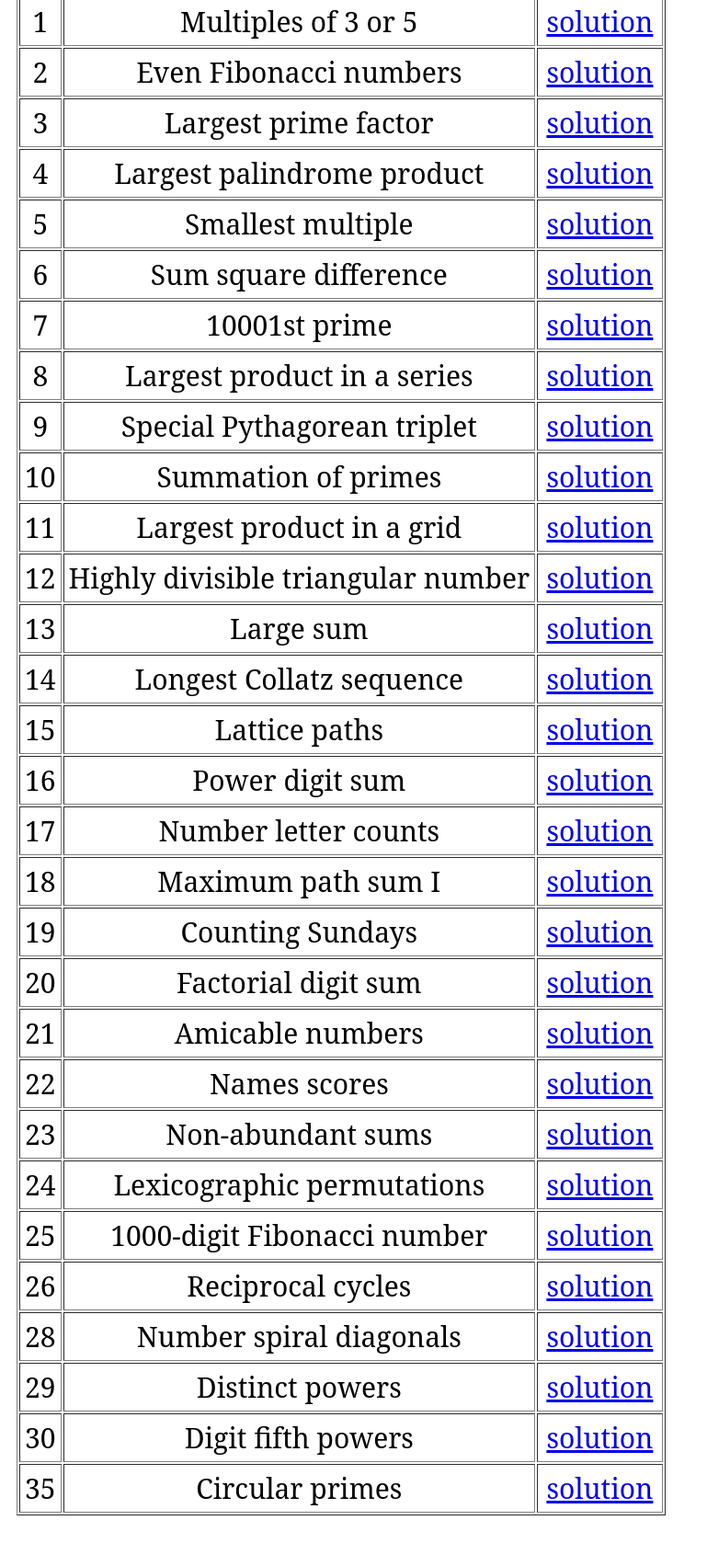
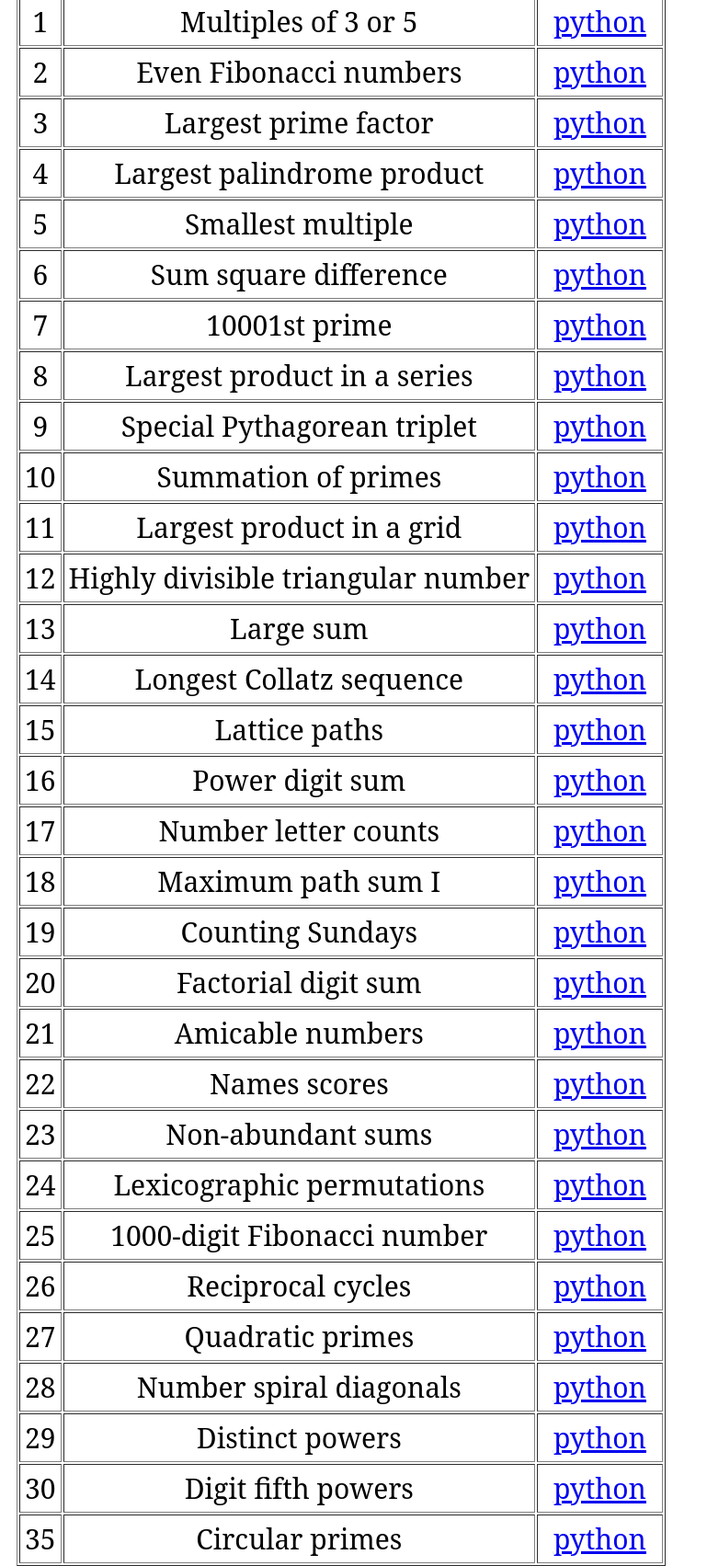
Before and after one commit to MrGusain/Project-Euler-Solutions, a plain HTML site: page index.html in a window 1280 px wide. Shown: the part 141-1844 px from the top of the page at 92% size, without its empty margins (0-769 px from the left). Before the commit the page ends 1799 px from the top, so only its background shows below. Drawn offline with Linux system fonts and the light colour scheme.

Commit message:
links added

```diff
--- a/index.html
+++ b/index.html
@@ -30,7 +30,7 @@
 				<td>1</td>
 				<td>Multiples of 3 or 5</td>
 				<td>
-					<a href="https://github.com/MrGusain/Project-Euler-Solutions/blob/main/problem001.py", target="_blank">solution</a>
+					<a href="https://github.com/MrGusain/Project-Euler-pythons/blob/main/problem001.py", target="_blank">python</a>
 				</td>
 			</tr>
 
@@ -38,7 +38,7 @@
 				<td>2</td>
 				<td>Even Fibonacci numbers</td>
 				<td>
-					<a href="https://github.com/MrGusain/Project-Euler-Solutions/blob/main/problem002.py", target="_blank">solution</a>
+					<a href="https://github.com/MrGusain/Project-Euler-pythons/blob/main/problem002.py", target="_blank">python</a>
 				</td>
 			</tr>
 
@@ -46,7 +46,7 @@
 				<td>3</td>
 				<td>Largest prime factor</td>
 				<td>
-					<a href="https://github.com/MrGusain/Project-Euler-Solutions/blob/main/problem003.py", target="_blank">solution</a>
+					<a href="https://github.com/MrGusain/Project-Euler-pythons/blob/main/problem003.py", target="_blank">python</a>
 				</td>
 			</tr>
 
@@ -54,7 +54,7 @@
 				<td>4</td>
 				<td>Largest palindrome product</td>
 				<td>
-					<a href="https://github.com/MrGusain/Project-Euler-Solutions/blob/main/problem004.py", target="_blank">solution</a>
+					<a href="https://github.com/MrGusain/Project-Euler-pythons/blob/main/problem004.py", target="_blank">python</a>
 				</td>
 			</tr>
 
@@ -62,7 +62,7 @@
 				<td>5</td>
 				<td>Smallest multiple</td>
 				<td>
-					<a href="https://github.com/MrGusain/Project-Euler-Solutions/blob/main/problem005.py", target="_blank">solution</a>
+					<a href="https://github.com/MrGusain/Project-Euler-pythons/blob/main/problem005.py", target="_blank">python</a>
 				</td>
 			</tr>
 
@@ -70,7 +70,7 @@
 				<td>6</td>
 				<td>Sum square difference</td>
 				<td>
-					<a href="https://github.com/MrGusain/Project-Euler-Solutions/blob/main/problem006.py", target="_blank">solution</a>
+					<a href="https://github.com/MrGusain/Project-Euler-pythons/blob/main/problem006.py", target="_blank">python</a>
 				</td>
 			</tr>
 
@@ -78,7 +78,7 @@
 				<td>7</td>
 				<td>10001st prime</td>
 				<td>
-					<a href="https://github.com/MrGusain/Project-Euler-Solutions/blob/main/problem007.py", target="_blank">solution</a>
+					<a href="https://github.com/MrGusain/Project-Euler-pythons/blob/main/problem007.py", target="_blank">python</a>
 				</td>
 			</tr>
 
@@ -86,7 +86,7 @@
 				<td>8</td>
 				<td>Largest product in a series</td>
 				<td>
-					<a href="https://github.com/MrGusain/Project-Euler-Solutions/blob/main/problem008.py", target="_blank">solution</a>
+					<a href="https://github.com/MrGusain/Project-Euler-pythons/blob/main/problem008.py", target="_blank">python</a>
 				</td>
 			</tr>
 
@@ -94,7 +94,7 @@
 				<td>9</td>
 				<td>Special Pythagorean triplet</td>
 				<td>
-					<a href="https://github.com/MrGusain/Project-Euler-Solutions/blob/main/problem009.py", target="_blank">solution</a>
+					<a href="https://github.com/MrGusain/Project-Euler-pythons/blob/main/problem009.py", target="_blank">python</a>
 				</td>
 			</tr>
 
@@ -102,7 +102,7 @@
 				<td>10</td>
 				<td>Summation of primes</td>
 				<td>
-					<a href="https://github.com/MrGusain/Project-Euler-Solutions/blob/main/problem010.py", target="_blank">solution</a>
+					<a href="https://github.com/MrGusain/Project-Euler-pythons/blob/main/problem010.py", target="_blank">python</a>
 				</td>
 			</tr>
 
@@ -110,7 +110,7 @@
 				<td>11</td>
 				<td>Largest product in a grid</td>
 				<td>
-					<a href="https://github.com/MrGusain/Project-Euler-Solutions/blob/main/problem011.py", target="_blank">solution</a>
+					<a href="https://github.com/MrGusain/Project-Euler-pythons/blob/main/problem011.py", target="_blank">python</a>
 				</td>
 			</tr>
 
@@ -118,7 +118,7 @@
 				<td>12</td>
 				<td>Highly divisible triangular number</td>
 				<td>
-					<a href="https://github.com/MrGusain/Project-Euler-Solutions/blob/main/problem012.py", target="_blank">solution</a>
+					<a href="https://github.com/MrGusain/Project-Euler-pythons/blob/main/problem012.py", target="_blank">python</a>
 				</td>
 			</tr>
 
@@ -126,7 +126,7 @@
 				<td>13</td>
 				<td>Large sum</td>
 				<td>
-					<a href="https://github.com/MrGusain/Project-Euler-Solutions/blob/main/problem013.py", target="_blank">solution</a>
+					<a href="https://github.com/MrGusain/Project-Euler-pythons/blob/main/problem013.py", target="_blank">python</a>
 				</td>
 			</tr>
 
@@ -134,7 +134,7 @@
 				<td>14</td>
 				<td>Longest Collatz sequence</td>
 				<td>
-					<a href="https://github.com/MrGusain/Project-Euler-Solutions/blob/main/problem014.py", target="_blank">solution</a>
+					<a href="https://github.com/MrGusain/Project-Euler-pythons/blob/main/problem014.py", target="_blank">python</a>
 				</td>
 			</tr>
 
@@ -142,7 +142,7 @@
 				<td>15</td>
 				<td>Lattice paths</td>
 				<td>
-					<a href="https://github.com/MrGusain/Project-Euler-Solutions/blob/main/problem015.py", target="_blank">solution</a>
+					<a href="https://github.com/MrGusain/Project-Euler-pythons/blob/main/problem015.py", target="_blank">python</a>
 				</td>
 			</tr>
 
@@ -150,7 +150,7 @@
 				<td>16</td>
 				<td>Power digit sum</td>
 				<td>
-					<a href="https://github.com/MrGusain/Project-Euler-Solutions/blob/main/problem016.py", target="_blank">solution</a>
+					<a href="https://github.com/MrGusain/Project-Euler-pythons/blob/main/problem016.py", target="_blank">python</a>
 				</td>
 			</tr>
 
@@ -158,7 +158,7 @@
 				<td>17</td>
 				<td>Number letter counts</td>
 				<td>
-					<a href="https://github.com/MrGusain/Project-Euler-Solutions/blob/main/problem017.py", target="_blank">solution</a>
+					<a href="https://github.com/MrGusain/Project-Euler-pythons/blob/main/problem017.py", target="_blank">python</a>
 				</td>
 			</tr>
 
@@ -166,7 +166,7 @@
 				<td>18</td>
 				<td>Maximum path sum I</td>
 				<td>
-					<a href="https://github.com/MrGusain/Project-Euler-Solutions/blob/main/problem018.py", target="_blank">solution</a>
+					<a href="https://github.com/MrGusain/Project-Euler-pythons/blob/main/problem018.py", target="_blank">python</a>
 				</td>
 			</tr>
 
@@ -174,7 +174,7 @@
 				<td>19</td>
 				<td>Counting Sundays</td>
 				<td>
-					<a href="https://github.com/MrGusain/Project-Euler-Solutions/blob/main/problem019.py", target="_blank">solution</a>
+					<a href="https://github.com/MrGusain/Project-Euler-pythons/blob/main/problem019.py", target="_blank">python</a>
 				</td>
 			</tr>
 
@@ -182,7 +182,7 @@
 				<td>20</td>
 				<td>Factorial digit sum</td>
 				<td>
-					<a href="https://github.com/MrGusain/Project-Euler-Solutions/blob/main/problem020.py", target="_blank">solution</a>
+					<a href="https://github.com/MrGusain/Project-Euler-pythons/blob/main/problem020.py", target="_blank">python</a>
 				</td>
 			</tr>
 
@@ -190,7 +190,7 @@
 				<td>21</td>
 				<td>Amicable numbers</td>
 				<td>
-					<a href="https://github.com/MrGusain/Project-Euler-Solutions/blob/main/problem021.py", target="_blank">solution</a>
+					<a href="https://github.com/MrGusain/Project-Euler-pythons/blob/main/problem021.py", target="_blank">python</a>
 				</td>
 			</tr>
 
@@ -198,7 +198,7 @@
 				<td>22</td>
 				<td>Names scores</td>
 				<td>
-					<a href="https://github.com/MrGusain/Project-Euler-Solutions/blob/main/problem022.py", target="_blank">solution</a>
+					<a href="https://github.com/MrGusain/Project-Euler-pythons/blob/main/problem022.py", target="_blank">python</a>
 				</td>
 			</tr>
 
@@ -206,7 +206,7 @@
 				<td>23</td>
 				<td>Non-abundant sums</td>
 				<td>
-					<a href="https://github.com/MrGusain/Project-Euler-Solutions/blob/main/problem023.py", target="_blank">solution</a>
+					<a href="https://github.com/MrGusain/Project-Euler-pythons/blob/main/problem023.py", target="_blank">python</a>
 				</td>
 			</tr>
 
@@ -214,7 +214,7 @@
 				<td>24</td>
 				<td>Lexicographic permutations</td>
 				<td>
-					<a href="https://github.com/MrGusain/Project-Euler-Solutions/blob/main/problem024.py", target="_blank">solution</a>
+					<a href="https://github.com/MrGusain/Project-Euler-pythons/blob/main/problem024.py", target="_blank">python</a>
 				</td>
 			</tr>
 
@@ -222,7 +222,7 @@
 				<td>25</td>
 				<td>1000-digit Fibonacci number</td>
 				<td>
-					<a href="https://github.com/MrGusain/Project-Euler-Solutions/blob/main/problem025.py", target="_blank">solution</a>
+					<a href="https://github.com/MrGusain/Project-Euler-pythons/blob/main/problem025.py", target="_blank">python</a>
 				</td>
 			</tr>
 
@@ -230,7 +230,15 @@
 				<td>26</td>
 				<td>Reciprocal cycles</td>
 				<td>
-					<a href="https://github.com/MrGusain/Project-Euler-Solutions/blob/main/problem026.py", target="_blank">solution</a>
+					<a href="https://github.com/MrGusain/Project-Euler-pythons/blob/main/problem026.py", target="_blank">python</a>
+				</td>
+			</tr>
+
+			<tr>
+				<td>27</td>
+				<td>Quadratic primes</td>
+				<td>
+					<a href="https://github.com/MrGusain/Project-Euler-pythons/blob/main/problem027.py", target="_blank">python</a>
 				</td>
 			</tr>
 
@@ -238,7 +246,7 @@
 				<td>28</td>
 				<td>Number spiral diagonals</td>
 				<td>
-				<a href="https://github.com/MrGusain/Project-Euler-Solutions/blob/main/problem028.py", target="_blank">solution</a>
+					<a href="https://github.com/MrGusain/Project-Euler-pythons/blob/main/problem028.py", target="_blank">python</a>
 				</td>
 			</tr>
 
@@ -246,7 +254,7 @@
 				<td>29</td>
 				<td>Distinct powers</td>
 				<td>
-					<a href="https://github.com/MrGusain/Project-Euler-Solutions/blob/main/problem029.py", target="_blank">solution</a>
+					<a href="https://github.com/MrGusain/Project-Euler-pythons/blob/main/problem029.py", target="_blank">python</a>
 				</td>
 			</tr>
 
@@ -254,7 +262,7 @@
 				<td>30</td>
 				<td>Digit fifth powers</td>
 				<td>
-					<a href="https://github.com/MrGusain/Project-Euler-Solutions/blob/main/problem030.py", target="_blank">solution</a>
+					<a href="https://github.com/MrGusain/Project-Euler-pythons/blob/main/problem030.py", target="_blank">python</a>
 				</td>
 			</tr>
 
@@ -262,7 +270,7 @@
 				<td>35</td>
 				<td>Circular primes</td>
 				<td>
-					<a href="https://github.com/MrGusain/Project-Euler-Solutions/blob/main/problem035.py", target="_blank">solution</a>
+					<a href="https://github.com/MrGusain/Project-Euler-pythons/blob/main/problem035.py", target="_blank">python</a>
 				</td>
 			</tr>
 		</table>
```
